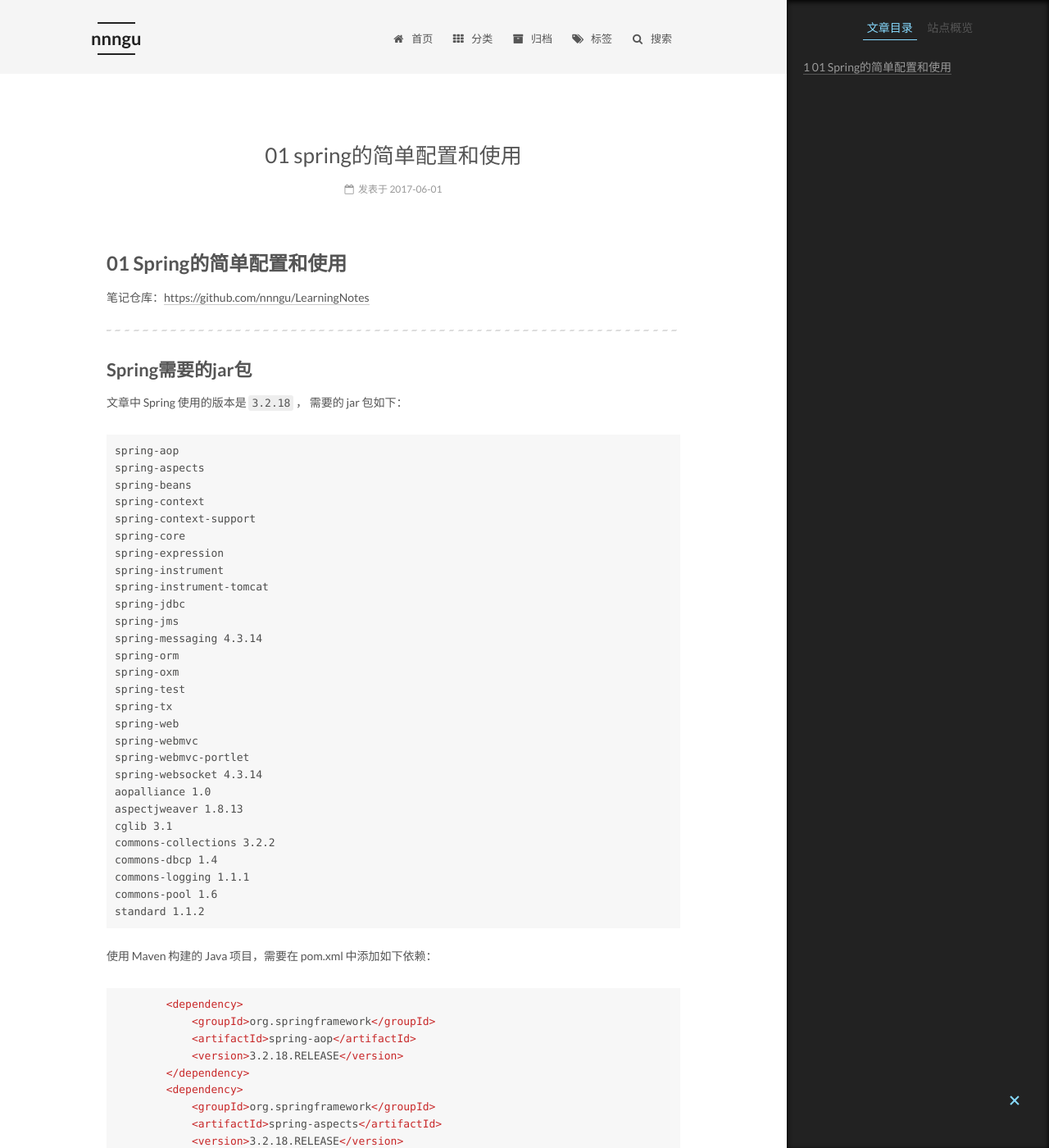
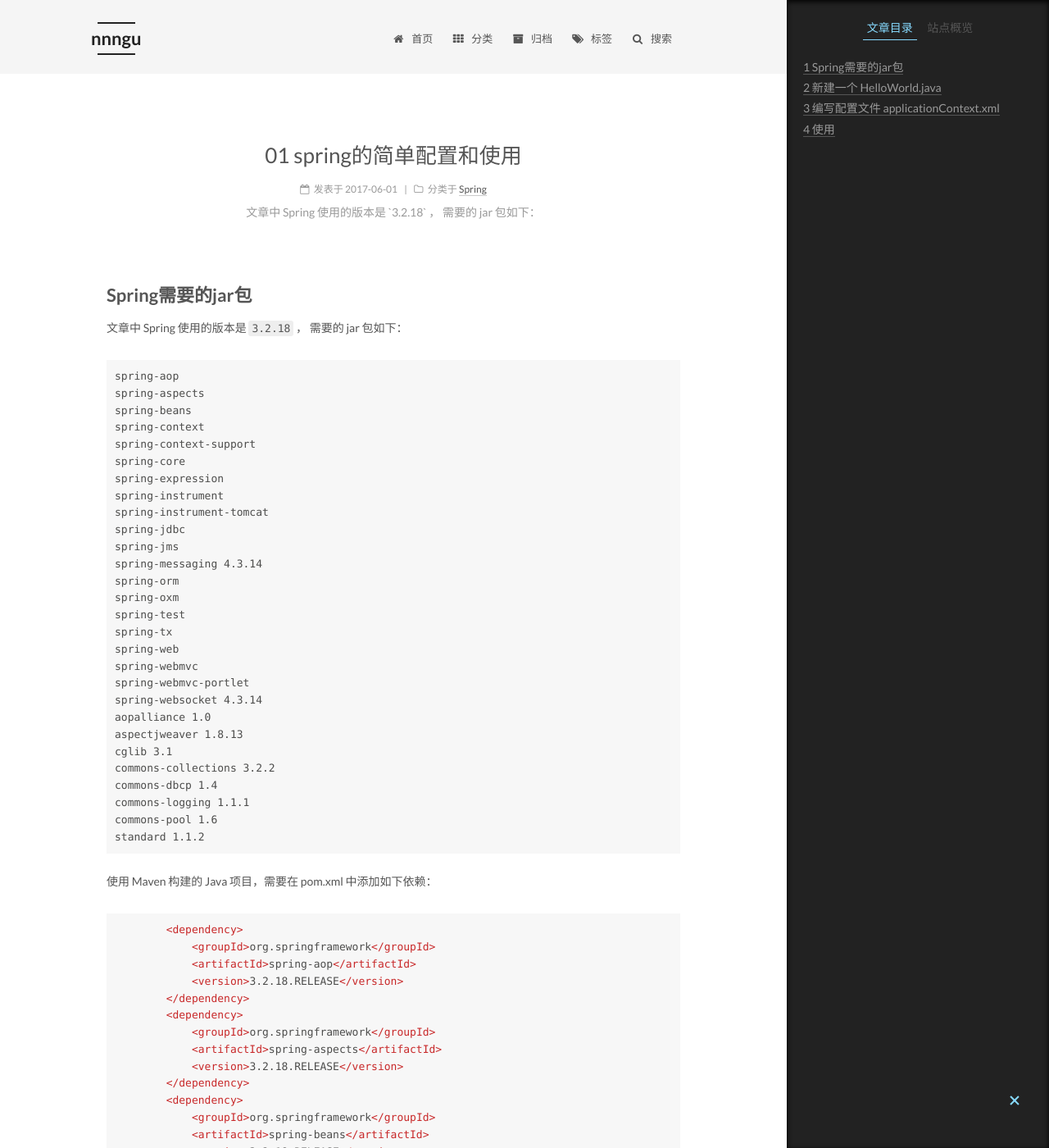
Before and after one commit to nnngu/LearningNotes, a Jekyll site: the page built from _posts/2017-06-01-01 Spring的简单配置和使用.md, in a window 1280 px wide and 1400 px high. Shown: the whole window at 82% size. Built offline with Jekyll 4.4.1, drawn with Linux system fonts in a browser that asks for light colours.

Commit message:
修改文件: _posts/2017-06-01-01 Spring的简单配置和使用.md

```diff
--- a/_posts/2017-06-01-01 Spring的简单配置和使用.md
+++ b/_posts/2017-06-01-01 Spring的简单配置和使用.md
@@ -1,7 +1,6 @@
-# 01 Spring的简单配置和使用
-
-笔记仓库：[https://github.com/nnngu/LearningNotes](https://github.com/nnngu/LearningNotes)
-
+---
+categories: Spring
+description: 文章中 Spring 使用的版本是 `3.2.18` ， 需要的 jar 包如下：
 ---
 
 ## Spring需要的jar包
```
